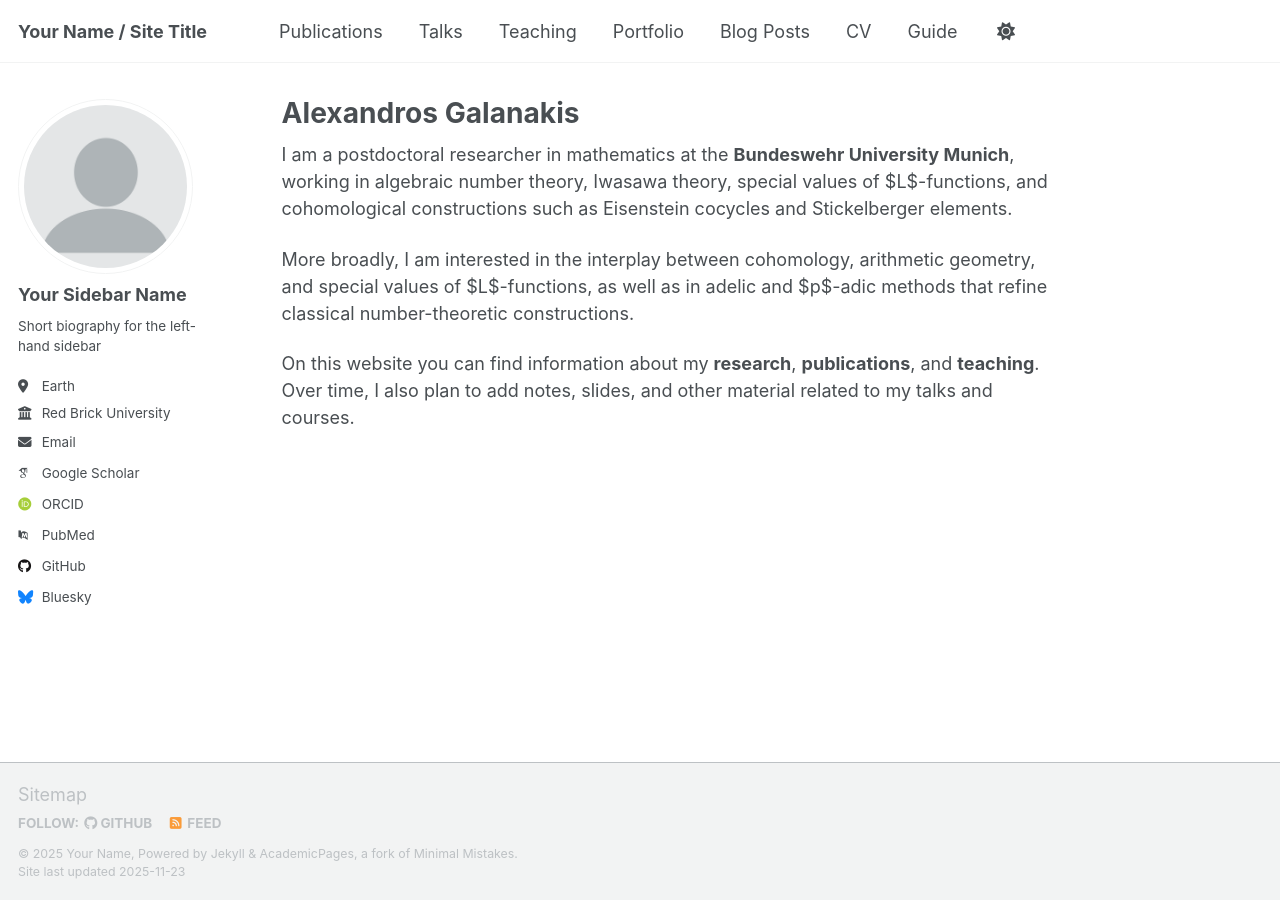
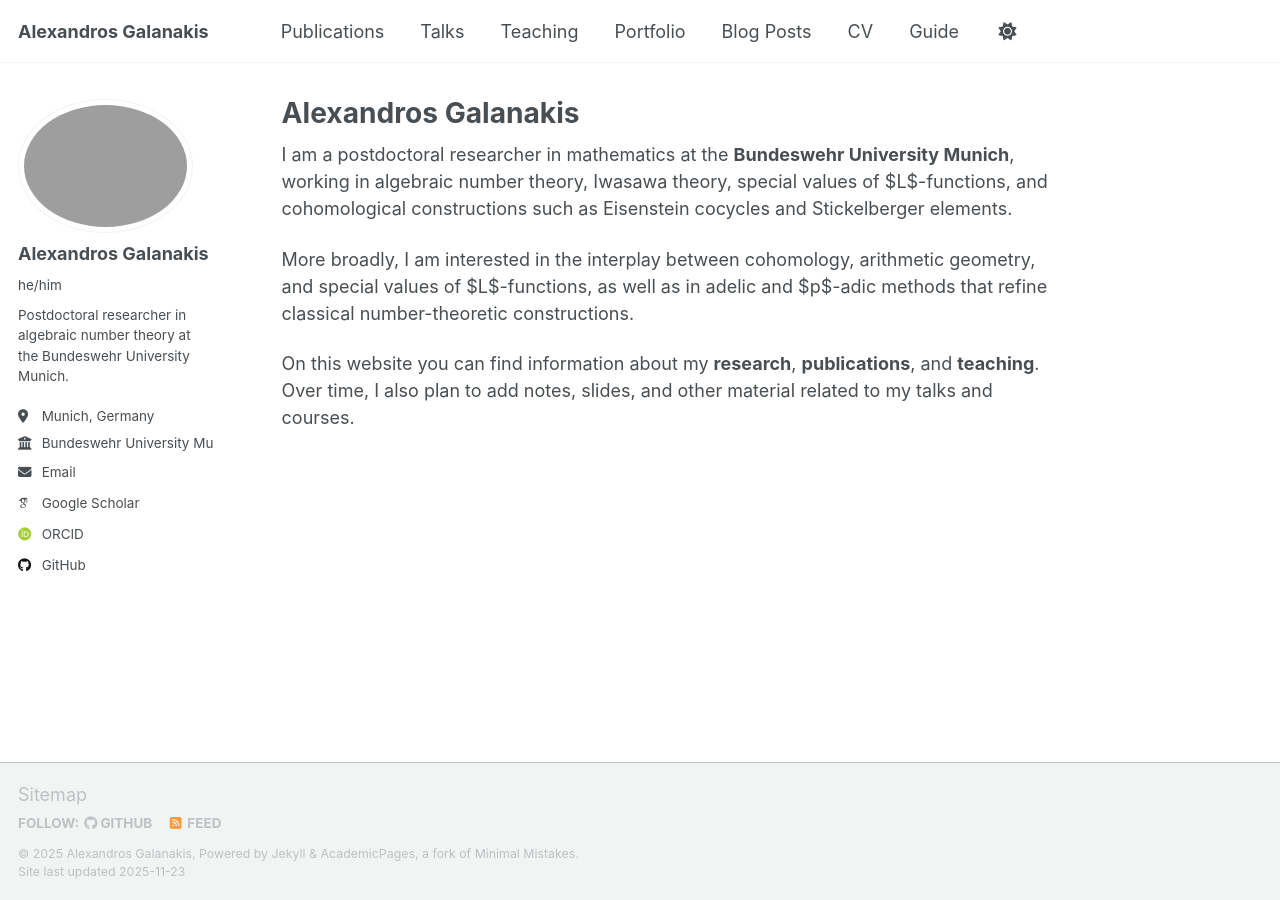
Before and after one commit to algal123/personal_homepage, a Jekyll site: the page built from _pages/about.md, in a window 1280 px wide. Built offline with Jekyll 4.4.1, drawn with Linux system fonts in a browser that asks for light colours; some web fonts are replaced; a script that is not in the unit is left out; part of the change alters nothing that is shown.

Commit message:
Update _config.yml

```diff
--- a/_config.yml
+++ b/_config.yml
@@ -9,75 +9,75 @@
 # Basic Site Settings
 locale                   : "en-US"
 site_theme               : "default" # Currently available options are "default", "air"
-title                    : "Your Name / Site Title"
+title                    : "Alexandros Galanakis"
 title_separator          : "-"
-name                     : &name "Your Name"
-description              : &description "Your Name's academic portfolio"   # Update this with a general description of your site, this is the default if not overridden by a page
-url                      : https://academicpages.github.io # The base hostname & protocol for your site e.g. "https://[your GitHub username].github.io",
-                                                           # or if you already have some other page hosted on Github then use "https://[your GitHub username].github.io/[Your Repo Name]"
-baseurl                  : "" # the subpath of your site, e.g. "/blog"
-repository               : "academicpages/academicpages.github.io"
+name                     : &name "Alexandros Galanakis"
+description              : &description "Postdoctoral researcher in algebraic number theory"
+url                      : "https://algal123.github.io/personal_homepage"
+baseurl                  : ""   # καλά είναι έτσι, αφού το site είναι σε αυτό το repo
+repository               : "algal123/personal_homepage"
 
 # Site Author - The following control what appear as part of the author content on the side bar.
 #               If a field is blank the icon and link will not appear, otherwise it will be shown.
 #               Additional customization can be done by editing /_includes/author-profile.html
 author:
   # Biographic information
-  avatar           : "profile.png"
-  name             : "Your Sidebar Name"
-  pronouns         : # example: "she/her"
-  bio              : "Short biography for the left-hand sidebar"
-  location         : "Earth"
-  employer         : "Red Brick University"
-  uri              : # URL
-  email            : "none@example.org"
+  avatar           : "alex.jpg"        # Βάλε το όνομα της φωτογραφίας σου στον φάκελο images/
+  name             : "Alexandros Galanakis"
+  pronouns         : "he/him"
+  bio              : "Postdoctoral researcher in algebraic number theory at the Bundeswehr University Munich."
+  location         : "Munich, Germany"
+  employer         : "Bundeswehr University Munich"
+  uri              :                    # optional homepage link (leave empty for now)
+  email            : "firstname.lastname@unibw.de"   # ή όποιο email θες να εμφανίζεται
 
   # Academic websites
-  academia         : # URL
-  arxiv            : # URL - Update with the correct link to your profile
-  googlescholar    : "https://scholar.google.com/citations?user=PS_CX0AAAAAJ"
-  inspire-hep      : # URL
-  impactstory      : # URL
-  orcid            : "https://orcid.org/yourorcidurl"
-  semantic         : # URL
-  pubmed           : "https://www.ncbi.nlm.nih.gov/pubmed/?term=john+snow"
-  researchgate     : # URL
-  scopus           : # URL
+  academia         :
+  arxiv            :                    # π.χ. https://arxiv.org/a/Galanakis_A_1.html
+  googlescholar    : ""                 # όταν είσαι έτοιμος βάλε το πραγματικό URL
+  inspire-hep      :
+  impactstory      :
+  orcid            : ""                 # π.χ. https://orcid.org/0000-0002-XXXX-YYYY
+  semantic         :
+  pubmed           :
+  researchgate     :
+  scopus           :
 
   # Repositories and software development
-  bitbucket        : # Username - Update with your username on the site
-  codepen          : # Username
-  dribbble         : # Username
-  github           : "academicpages"
-  kaggle           : # Username
-  stackoverflow    : # User number or user number and name (i.e., use "1" or "1/jeff-atwood")
+  bitbucket        :
+  codepen          :
+  dribbble         :
+  github           : "algal123"         # Αυτό πρέπει να αλλάξει ώστε να δείχνει στο GitHub προφίλ σου
+  kaggle           :
+  stackoverflow    :
 
   # Social media
-  artstation       : # Username
-  bluesky          : "bsky.app" # Replace this with you Bluesky username
-  facebook         : # Username
-  flickr           : # Username
-  foursquare       : # Username
-  goodreads        : # Username
-  google_plus      : # Username
-  keybase          : # Username
-  instagram        : # Username
-  lastfm           : # Username
-  linkedin         : # Username
-  mastodon         : # URL
-  medium           : # URL
-  pinterest        : # Username
-  soundcloud       : # Username
-  steam            : # Username
-  telegram         : # URL
-  tumblr           : # Username
-  twitter          : # Username for X / Twitter
-  vine             : # Username
-  weibo            : # Username
-  wikipedia        : # Username
-  xing             : # Username
-  youtube          : # Username
-  zhihu            : # Username
+  artstation       :
+  bluesky          :
+  facebook         :
+  flickr           :
+  foursquare       :
+  goodreads        :
+  google_plus      :
+  keybase          :
+  instagram        :
+  lastfm           :
+  linkedin         :                    # π.χ. alexandros-galanakis
+  mastodon         :
+  medium           :
+  pinterest        :
+  soundcloud       :
+  steam            :
+  telegram         :
+  tumblr           :
+  twitter          :
+  vine             :
+  weibo            :
+  wikipedia        :
+  xing             :
+  youtube          :
+  zhihu            :
+
 
 # Publication Category - The following the list of publication categories and their headings
 publication_category:
```
